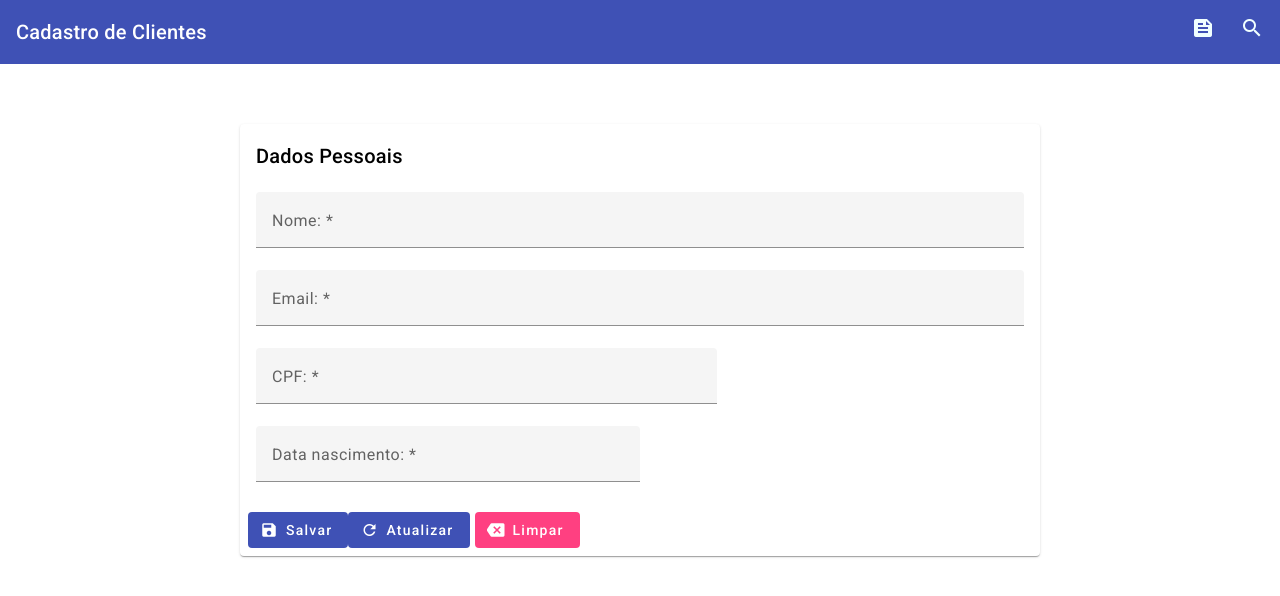
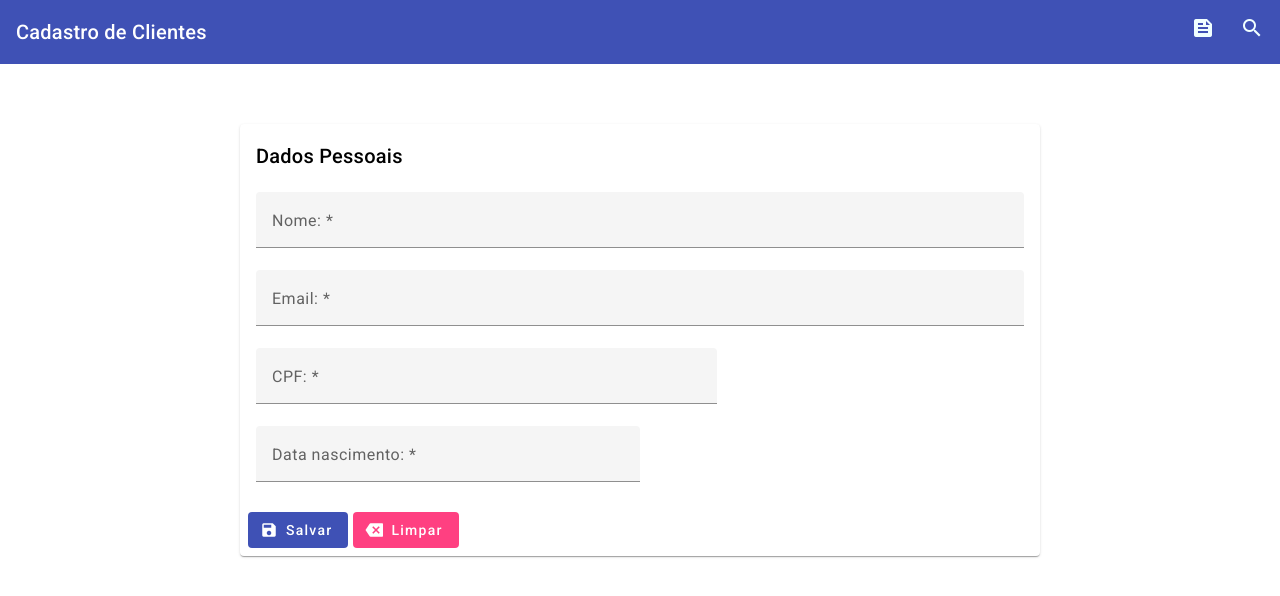
Before and after one commit to siczju/angular, an Angular app in the folder udemy-douglas/crud-angular-material/: page /cadastro in a window 1280 px wide. Shown: the top 596 px of the page. Built offline with nearby package versions, Linux system fonts and the light colour scheme.

Commit message:
implementação de método atualizar feito sozinho

```diff
--- a/udemy-douglas/crud-angular-material/src/app/cadastro/cadastro.component.html
+++ b/udemy-douglas/crud-angular-material/src/app/cadastro/cadastro.component.html
@@ -34,17 +34,19 @@
 
                 <mat-card-actions>
 
-                    <button mat-flat-button color="primary" type="submit">
-                        <mat-icon fontIcon="save"></mat-icon>
-                        Salvar
-                    </button>
+                    @if (atualizando) {
+                        <button mat-flat-button color="primary" type="button" (click)="atualizar(cliente)">
+                            <mat-icon fontIcon="refresh"></mat-icon>
+                            Atualizar
+                        </button>
+                    } @else {
+                        <button mat-flat-button color="primary" type="submit">
+                            <mat-icon fontIcon="save"></mat-icon>
+                            Salvar
+                        </button>
+                    }
 
-                    <button mat-flat-button color="primary" type="submit">
-                        <mat-icon fontIcon="refresh"></mat-icon>
-                        Atualizar
-                    </button>
-
-                    <button mat-flat-button color="accent" type="submit" class="ml-5">
+                    <button mat-flat-button color="accent" class="ml-5">
                         <mat-icon fontIcon="backspace"></mat-icon>
                         Limpar
                     </button>
--- a/udemy-douglas/crud-angular-material/src/app/cadastro/cadastro.component.ts
+++ b/udemy-douglas/crud-angular-material/src/app/cadastro/cadastro.component.ts
@@ -20,14 +20,16 @@ export class CadastroComponent implements OnInit {
   cliente: Cliente = Cliente.newCliente();
   atualizando: boolean = false;
 
-  constructor(private service: ClienteService, private route: ActivatedRoute) { } // injentando o service de cliente
+  constructor(private service: ClienteService, private route: ActivatedRoute) { } // injentando o service de cliente e o activatedRoute para pegar os parametros da url
 
   ngOnInit(): void{
+
     this.route.queryParamMap.subscribe((query: any) => {
-        const params = query['params']
-        const id = params['id']
+        const id = query.get('id');
+
         if(id){
           let clienteEncontrado = this.service.buscarClientePorId(id);
+
           if(clienteEncontrado){
             this.atualizando = true;
             this.cliente = clienteEncontrado;
@@ -37,6 +39,10 @@ export class CadastroComponent implements OnInit {
     })
   }
 
+  atualizar(cliente: Cliente){
+    this.service.atualizar(cliente);
+  }
+
   salvar(){
     this.service.salvar(this.cliente);
     this.cliente = Cliente.newCliente();
--- a/udemy-douglas/crud-angular-material/src/app/cliente.service.ts
+++ b/udemy-douglas/crud-angular-material/src/app/cliente.service.ts
@@ -25,6 +25,15 @@ export class ClienteService {
     return clientes.filter(cliente => cliente.nome?.toLowerCase().includes(nomeBusca)); // ou indexOf(nomeBusca) !== -1
   }
 
+  atualizar(cliente: Cliente){
+    const clientes = this.obterStorage();
+    const index = clientes.findIndex(c => c.id === cliente.id);
+
+    clientes[index] = cliente;
+
+    localStorage.setItem(ClienteService.REPO_CLIENTES, JSON.stringify(clientes));
+  }
+
   buscarClientePorId(id: string): Cliente | undefined {
     const clientes = this.obterStorage();
     return clientes.find(cliente => cliente.id === id);
```
